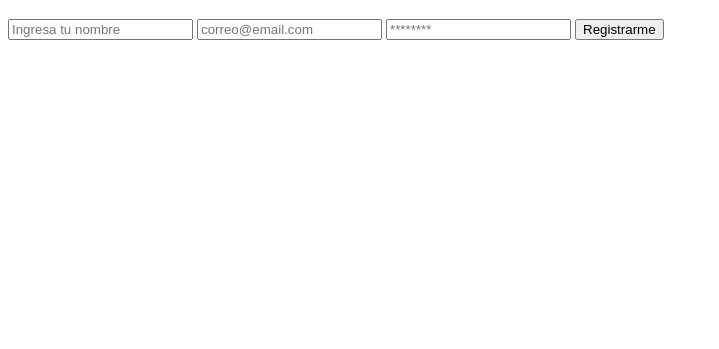
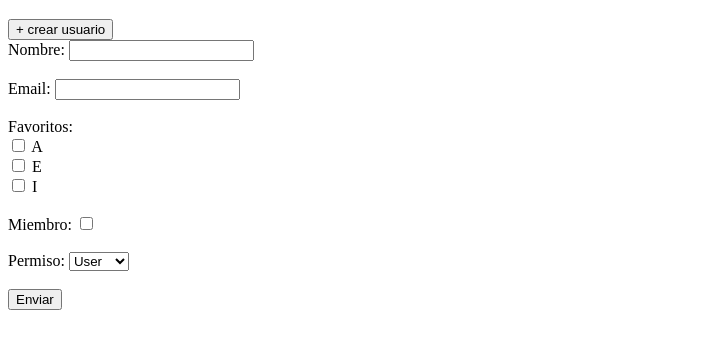
Before and after one commit to coxmau77/online-shop, a website: page public/signup.html in a window 1280 px wide. Shown: the part 61-410 px from the top of the page, without its empty margins (0-719 px from the left). Drawn offline with Linux system fonts and the light colour scheme.

Commit message:
chore: configuracion de path y formulario

```diff
--- a/public/signup.html
+++ b/public/signup.html
@@ -5,16 +5,67 @@
     <meta charset="UTF-8">
     <meta name="viewport" content="width=device-width, initial-scale=1.0">
     <title>SignUp</title>
+    <link rel="shortcut icon" href="#" type="image/x-icon">
 </head>
 
 <body>
     <h1>Registrarse</h1>
-    <form>
-        <input type="text" name="name" placeholder="Ingresa tu nombre">
-        <input type="email" name="email" placeholder="correo@email.com">
-        <input type="password" name="password" placeholder="********">
-        <button>Registrarme</button>
+
+    <button id="mostrarCrearUsuarioFormBtn">+ crear usuario</button>
+
+    <form id="crearUusarioForm" class="hidden" enctype="multipart/form-data">
+        <label for="nombre">Nombre:</label>
+        <input type="text" id="nombre" name="nombre" required><br><br>
+
+        <label for="mail">Email:</label>
+        <input type="email" id="mail" name="mail" required><br><br>
+
+        <label for="favorite">Favoritos:</label><br>
+        <input type="checkbox" id="favA" name="favorite" value="a">
+        <label for="favA">A</label><br>
+        <input type="checkbox" id="favE" name="favorite" value="e">
+        <label for="favE">E</label><br>
+        <input type="checkbox" id="favI" name="favorite" value="i">
+        <label for="favI">I</label><br><br>
+
+        <label for="member">Miembro:</label>
+        <input type="checkbox" id="member" name="member"><br><br>
+
+        <label for="permiso">Permiso:</label>
+        <select id="permiso" name="permiso" required>
+            <option value="user">User</option>
+            <option value="admin">Admin</option>
+        </select><br><br>
+
+        <button type="submit">Enviar</button>
     </form>
+
+    <!-- <form id="dataForm">
+        <label for="nombre">Nombre:</label>
+        <input type="text" id="nombre" name="nombre" required><br><br>
+
+        <label for="mail">Email:</label>
+        <input type="email" id="mail" name="mail" required><br><br>
+
+        <label for="favorite">Favoritos:</label><br>
+        <input type="checkbox" id="favA" name="favorite" value="a">
+        <label for="favA">A</label><br>
+        <input type="checkbox" id="favE" name="favorite" value="e">
+        <label for="favE">E</label><br>
+        <input type="checkbox" id="favI" name="favorite" value="i">
+        <label for="favI">I</label><br><br>
+
+        <label for="member">Miembro:</label>
+        <input type="checkbox" id="member" name="member"><br><br>
+
+        <label for="permiso">Permiso:</label>
+        <select id="permiso" name="permiso" required>
+            <option value="user">User</option>
+            <option value="admin">Admin</option>
+        </select><br><br>
+
+        <button type="submit">Enviar</button>
+    </form> -->
 </body>
 
 </html>
--- a/server.js
+++ b/server.js
@@ -2,6 +2,7 @@
 const express = require('express');
 const app = express();
 const PORT = process.env.PORT || 3000;
+const path = require('node:path');
 
 // Middleware para analizar cuerpos de solicitud con formato JSON y datos URL codificados para el formulario.
 app.use(express.json());
@@ -12,9 +13,10 @@ const userRoute = require('./routes/user.route');
 const productRoute = require('./routes/product.route');
 
 // Middlewares
-app.use(express.static('public'));
 app.use('/user', userRoute);
 app.use('/product', productRoute);
+
+app.use(express.static(path.join(__dirname, 'public')));
 
 app.listen(PORT, () => {
     console.log(`Servidor en ejecución  http://localhost:${PORT}`);
```
Also changed, not shown: public/index.html (+5 -0 lines).
